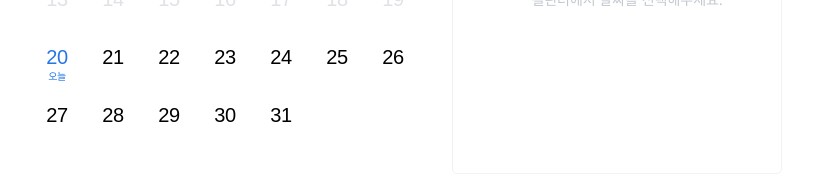
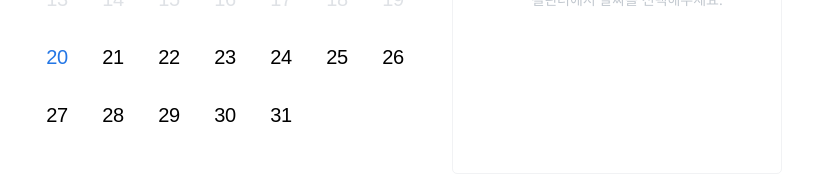
Before and after one commit to grape-tasting-acid/beentime-frontend, a React (Create React App) app: page / in a window 1280 px wide. Shown: the part 1016-1190 px from the top of the page, without its empty margins (233-1046 px from the left). Built offline with nearby package versions, Linux system fonts and the light colour scheme.

Commit message:
fix:오늘 제거

```diff
--- a/src/page/CreateEventPage/CreateEventPage.jsx
+++ b/src/page/CreateEventPage/CreateEventPage.jsx
@@ -211,9 +211,9 @@ function CreateEventPage(props) {
     const tileContent = ({ date, view }) => {
         if (view === 'month') {
             const isToday = moment(date).isSame(moment(), 'day');
-            if (isToday) {
-                return <div css={S.TodayText}>오늘</div>;
-            }
+            // if (isToday) {
+            //     return <div css={S.TodayText}>오늘</div>;
+            // }
         }
         return null;
     };
```
